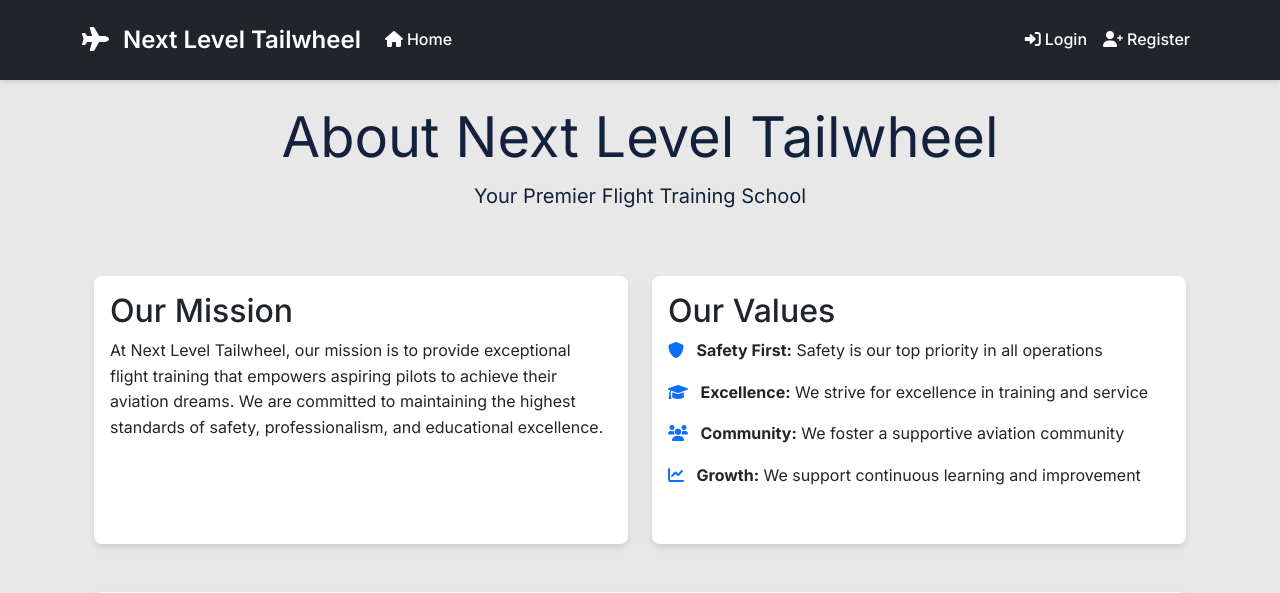
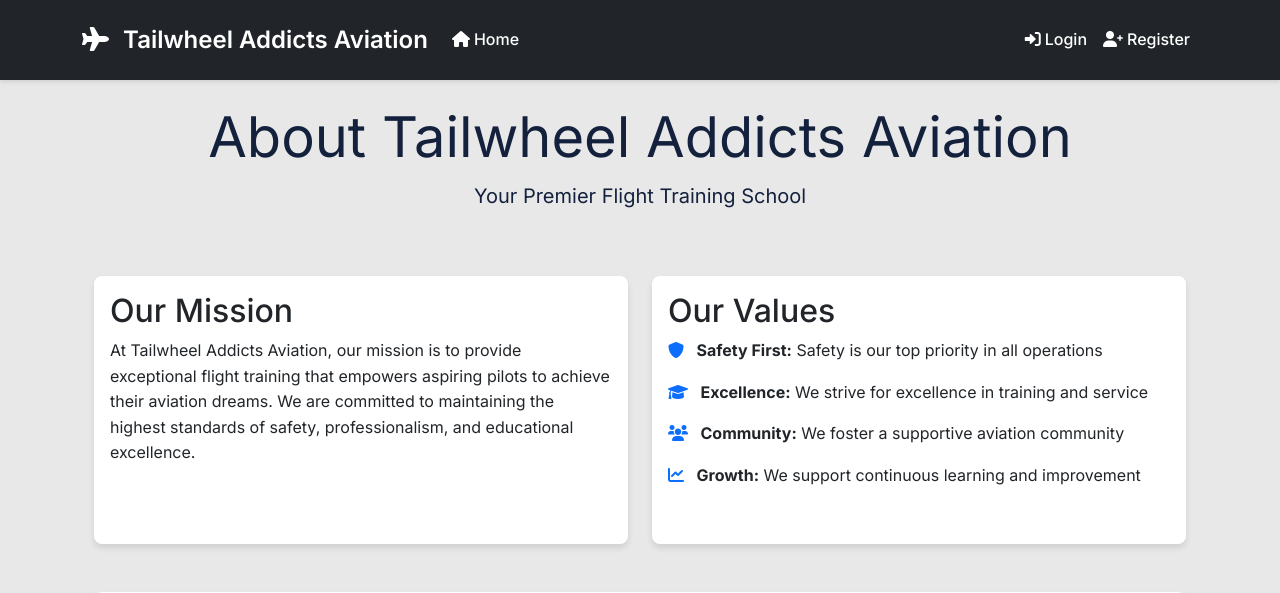
Before and after one commit to jordanhubbard/flightschool, a Flask app: page /about in a window 1280 px wide. Shown: the top 593 px of the page. Run offline with Flask 3, Linux system fonts and the light colour scheme; some libraries are stand-ins or nearby versions.

Commit message:
Fix naming

```diff
--- a/app/templates/admin/settings.html
+++ b/app/templates/admin/settings.html
@@ -46,7 +46,7 @@
                     <form id="generalSettingsForm">
                         <div class="mb-3">
                             <label for="schoolName" class="form-label">Flight School Name</label>
-                            <input type="text" class="form-control" id="schoolName" value="Next Level Tailwheel">
+                            <input type="text" class="form-control" id="schoolName" value="Tailwheel Addicts Aviation">
                         </div>
                         <div class="mb-3">
                             <label for="contactEmail" class="form-label">Contact Email</label>
--- a/app/templates/main/about.html
+++ b/app/templates/main/about.html
@@ -6,7 +6,7 @@
 <div class="container">
     <div class="row mb-5">
         <div class="col-md-12 text-center">
-            <h1 class="display-4">About Next Level Tailwheel</h1>
+            <h1 class="display-4">About Tailwheel Addicts Aviation</h1>
             <p class="lead">Your Premier Flight Training School</p>
         </div>
     </div>
@@ -17,7 +17,7 @@
                 <div class="card-body">
                     <h2 class="card-title">Our Mission</h2>
                     <p class="card-text">
-                        At Next Level Tailwheel, our mission is to provide exceptional flight training that empowers aspiring pilots
+                        At Tailwheel Addicts Aviation, our mission is to provide exceptional flight training that empowers aspiring pilots
                         to achieve their aviation dreams. We are committed to maintaining the highest standards of safety, professionalism,
                         and educational excellence.
                     </p>
--- a/app/templates/main/contact.html
+++ b/app/templates/main/contact.html
@@ -69,7 +69,7 @@
                     <div class="mb-4">
                         <h5><i class="fas fa-map-marker-alt text-primary me-2"></i>Location</h5>
                         <p>
-                            Next Level Tailwheel<br>
+                            Tailwheel Addicts Aviation<br>
                             123 Airport Road<br>
                             Anytown, ST 12345<br>
                             United States
--- a/config.py
+++ b/config.py
@@ -18,7 +18,7 @@
     SESSION_COOKIE_HTTPONLY = True
     SESSION_COOKIE_SAMESITE = 'Lax'
     PREFERRED_URL_SCHEME = 'http'  # Change to 'https' in production
-    SCHOOL_NAME = os.environ.get('SCHOOL_NAME', 'Next Level Tailwheel')
+    SCHOOL_NAME = os.environ.get('SCHOOL_NAME', 'Tailwheel Addicts Aviation')
     CONTACT_EMAIL = os.environ.get('CONTACT_EMAIL', 'info@nextleveltailwheel.com')
     CONTACT_PHONE = os.environ.get('CONTACT_PHONE', '(555) 123-4567')
 
--- a/specifications.txt
+++ b/specifications.txt
@@ -32,6 +32,6 @@
 
 Three, the user is the administrator of this school and should go straight to an administrative UI which shows all of the aircraft, instructors, clients, and schedules and supports full CRUD semantics for each.  They should also be able to see a calendar view which shows the master schedule for all resources - aircraft, instructors and clients.  They should also be able to CRUD any entry on the schedule in case a client cancels or reschedules by phone
 
-The UI should look polished and be easy for non-computer users to use, since both client and administrator will be aviators rather than power users.  An aviation theme should also be used where practical, with a nice graphic which represents the school (this should be loaded from a file, which I will provide later).  You can put placeholder graphics and the name of the school, which is "Next Level Tailwheel"
+The UI should look polished and be easy for non-computer users to use, since both client and administrator will be aviators rather than power users.  An aviation theme should also be used where practical, with a nice graphic which represents the school (this should be loaded from a file, which I will provide later).  You can put placeholder graphics and the name of the school, which is "Tailwheel Addicts Aviation"
 
 Be sure that both UI and APIs can be thoroughly tested before deployment.  There will be only one deployment type, which is production, but after making every change you should also re-run all of the tests to make sure that your incremental changes to the application do not break the basic functionality of either the API or the UI - make sure to give yourself plenty of logging and other information necessary to AI generate this code while retaining the maximum amount of context for yourself, since you will be guiding yourself from this information.
```
Also changed, not shown: README.md.
